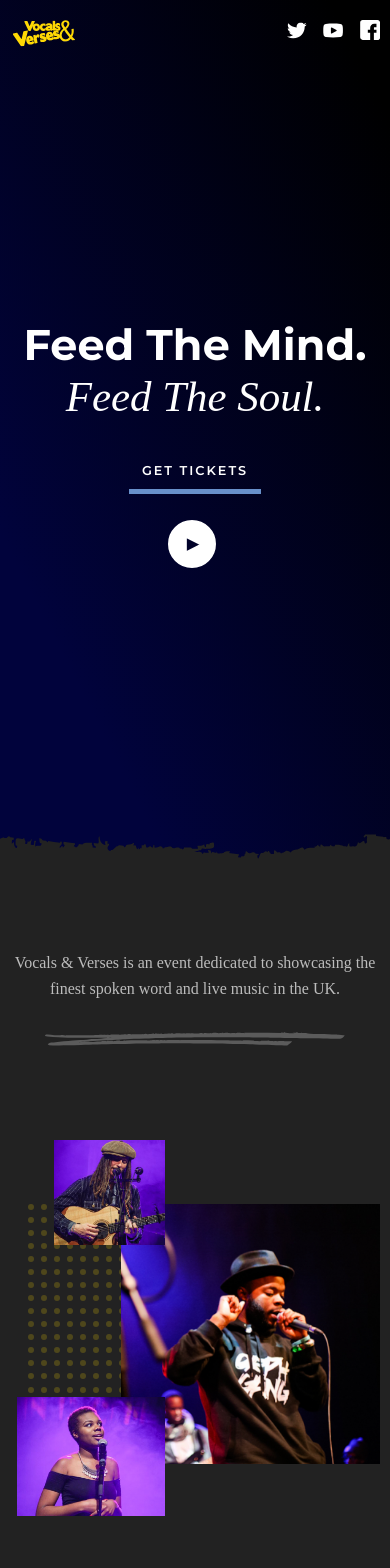
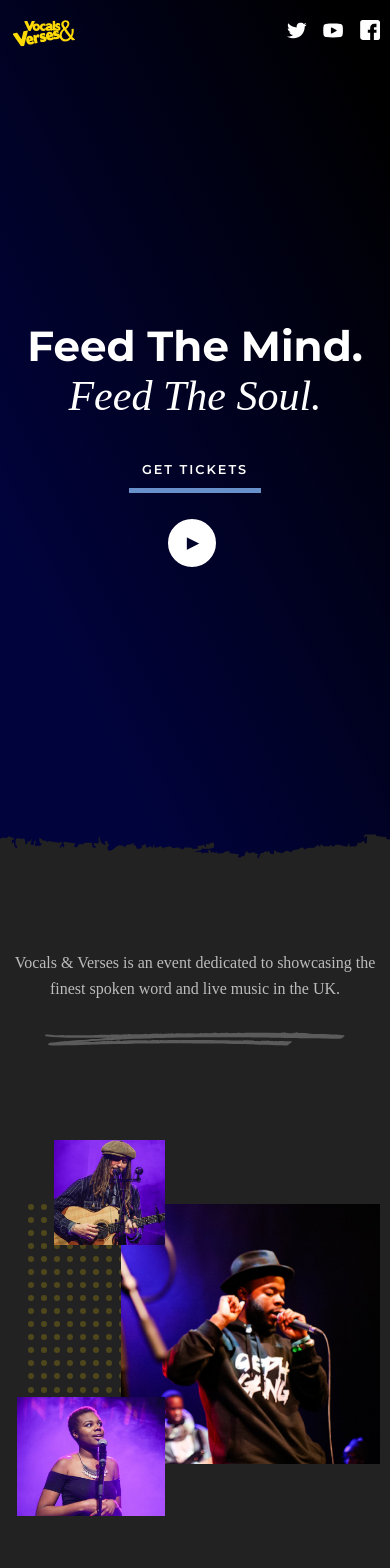
Before and after one commit to LloydBennett/vocalsandverses, a Jekyll site: the page built from index.html, in a window 390 px wide. Shown: the top 1568 px of the page. Built offline with Jekyll 4.4.1, drawn with Linux system fonts in a browser that asks for light colours; some web fonts are replaced.

Commit message:
made tweak to hero title on mobile

```diff
--- a/_sass/modules/_hero.scss
+++ b/_sass/modules/_hero.scss
@@ -20,8 +20,8 @@
     }
   }
   .hero-content-title {
-    @media screen and (max-width: 549px) {
-      font-size: 11vw;
+    @media screen and (min-width: 350px) and (max-width: 549px) {
+      font-size: pxtoem(42px);
     }
   }
 }
```
Also changed, not shown: 2 other files.
